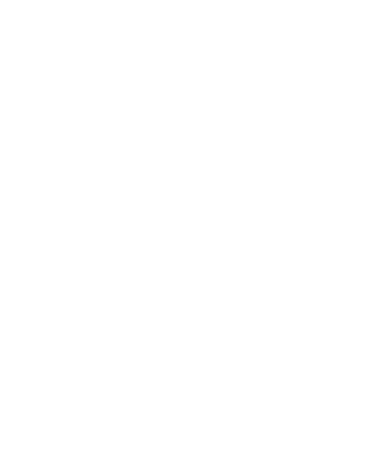
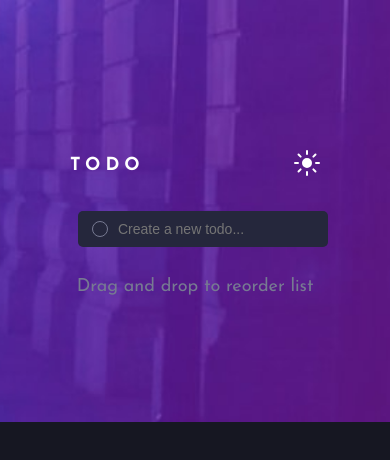
Before and after one commit to Ik3nna/Todo-app, a React (Create React App) app: page / in a window 390 px wide. Shown: the top 460 px of the page. Built offline with nearby package versions, Linux system fonts and the light colour scheme.

Commit message:
Adding functionality

```diff
--- a/public/index.html
+++ b/public/index.html
@@ -15,6 +15,9 @@
       user's mobile device or desktop. See https://developers.google.com/web/fundamentals/web-app-manifest/
     -->
     <link rel="manifest" href="%PUBLIC_URL%/manifest.json" />
+    <link rel="preconnect" href="https://fonts.googleapis.com">
+    <link rel="preconnect" href="https://fonts.gstatic.com" crossorigin>
+    <link href="https://fonts.googleapis.com/css2?family=Josefin+Sans:wght@400;700&display=swap" rel="stylesheet">
     <!--
       Notice the use of %PUBLIC_URL% in the tags above.
       It will be replaced with the URL of the `public` folder during the build.
--- a/src/home.js
+++ b/src/home.js
@@ -1,10 +1,69 @@
 import react, { useState, useEffect } from "react";
 
 const Home = ()=> {
+    const [name, setName] = useState("");
+    const [list, setList] = useState([]);
+
+    const handleSubmit = (e)=> {
+        e.preventDefault();
+
+        const newName = {id: new Date().getTime().toString(), title: name};
+        setList([...list, newName]);
+        setName("");
+    }
+
+    const removeTodo = (id) => {
+        list.filter((item)=> item.id !== id);
+    }
 
     return(
-        <main>
-            <section style={{ backgroundImage: "/images/bg-desktop-dark.jpg" }}>
+        <main className="top" style={{
+            backgroundImage: `url(${process.env.PUBLIC_URL + '/images/bg-desktop-dark.jpg'})`,
+            backgroundPosition: "center",
+            backgroundSize: "cover",
+            backgroundRepeat: "no-repeat",
+            height: "50vh"
+            }}>
+            <section>
+                <article className="text">
+                    <h1>TODO</h1>
+
+                    <span>
+                        <img src="/images/icon-sun.svg" />
+                    </span>
+                </article>
+
+
+                <form onSubmit={handleSubmit}>
+                    <div className="circle"></div>
+                    <input type="text"
+                        value={name}
+                        placeholder="Create a new todo..."
+                        onChange={(e)=>setName(e.target.value)}
+                    />
+                </form>
+
+                <article className="form-list" style={{ display: list.length===0 ? "none": "block" }}>
+                    {list.map((item)=>{
+                        const { id, title } = item;
+                        return(
+                            <>
+                                <div key={id} className="list">
+                                    <div className="circle"></div> {title}
+                                    <img src="/images/icon-cross.svg" onClick={()=>removeTodo(id)} />
+                                </div><hr />
+                            </>
+                        );
+                    })}
+
+                    <div className="end">
+
+                    </div>
+                </article>
+
+                <p>
+                    Drag and drop to reorder list
+                </p>
 
             </section>
         </main>
--- a/src/index.css
+++ b/src/index.css
@@ -22,16 +22,189 @@
   --all: hsl(220, 98%, 61%);
 }
 
-
 body {
+  font-family: 'Josefin Sans', sans-serif;
   font-size: 18px;
+  background-color: var(--bottom);
+}
+section {
+  display: flex;
+  flex-direction: column;
+  max-width: 80vw;
+  width: 100%;
+  margin: auto;
+  align-items: center;
+  justify-content: center;
+}
+.text {
+  display: flex;
+  align-items: center;
+  margin-top: 150px;
+  width: 550px;
+  justify-content: space-between;
+}
+.text h1 {
+  letter-spacing: 25px;
+  font-size: 40px;
+  color: var(--todo);
+}
+form {
+  display: flex;
+  align-items: center;
+  margin-top: 30px;
+}
+.circle {
+  width: 25px;
+  height: 25px;
+  border-radius: 50%;
+  border: 1px solid var(--text);
+  position: relative;
+  left: 50px;
+  cursor: pointer;
+}
+form input {
+  width: 550px;
+  padding: 18px 18px 18px 70px;
+  background-color: var(--todoCard);
+  border: none;
+  outline: none;
+  border-radius: 5px;
+  color: var(--text);
+  font-size: 20px;
+}
+.form-list {
+  width: 550px;
+  background-color: var(--todoCard);
+  margin: 20px 0px 0px 25px;
+  border-radius: 5px;
+  position: relative;
+}
+.list {
+  padding: 18px;
+  display: flex;
+  align-items: center;
+  color: var(--text);
+  position: relative;
+}
+.list .circle {
+  left: 0;
+  margin-right: 25px;
+}
+.list img {
+  cursor: pointer;
+  position: absolute;
+  right: 20px;
+}
+hr {
+  background-color: var(--text);
+  height: 1px;
+  border: none;
+}
+p {
+  text-align: center;
+  color: var(--text);
+  margin-top: 30px;
 }
 
 
 
-.top {
-  /* background-image: url("./images/bg-desktop-dark.jpg"); */
-  background-position: center;
-  background-size: cover;
-  background-repeat: no-repeat;
+@media (min-width: 992px) and (max-width: 1199px) {
+  .text {
+    width: 420px;
+  }
+  .text h1 {
+    font-size: 30px;
+    letter-spacing: 10px;
+  }
+  .form-details {
+    margin-top: 50px;
+  }
+  .circle {
+    width: 23px;
+    height: 23px;
+    left: 40px;
+  }
+  form input {
+    width: 420px;
+    padding: 15px 15px 15px 55px;
+    font-size: 18px;
+  }
 }
+
+@media (min-width: 768px) and (max-width: 991px) {
+  .text {
+    width: 400px;
+  }
+  .text h1 {
+    font-size: 30px;
+    letter-spacing: 10px;
+  }
+  .form-details {
+    margin-top: 50px;
+  }
+  .circle {
+    width: 20px;
+    height: 20px;
+    left: 40px;
+  }
+  form input {
+    width: 400px;
+    padding: 15px 15px 15px 55px;
+    font-size: 16px;
+  }
+  .form-details p {
+    font-size: 16px;
+  }
+}
+
+@media (min-width: 576px) and (max-width: 767px) {
+  .text {
+    width: 370px;
+  }
+  .text h1 {
+    font-size: 24px;
+    letter-spacing: 7px;
+  }
+  .form-details {
+    margin-top: 50px;
+  }
+  .circle {
+    width: 18px;
+    height: 18px;
+    left: 40px;
+  }
+  form input {
+    width: 370px;
+    padding: 15px 15px 15px 55px;
+    font-size: 16px;
+  }
+  .form-details p {
+    font-size: 16px;
+  }
+}
+
+@media (max-width: 575px) {
+  .text {
+    width: 250px;
+  }
+  .text h1 {
+    font-size: 18px;
+    letter-spacing: 5px;
+  }
+  .form-details {
+    margin-top: 50px;
+  }
+  .circle {
+    width: 16px;
+    height: 16px;
+    left: 30px
+  }
+  form input {
+    width: 250px;
+    padding: 10px 10px 10px 40px;
+    font-size: 14px;
+  }
+  .form-details p {
+    font-size: 14px;
+  }
+}
```
Also changed, not shown: src/App.css (deleted, +0 -38 lines).
